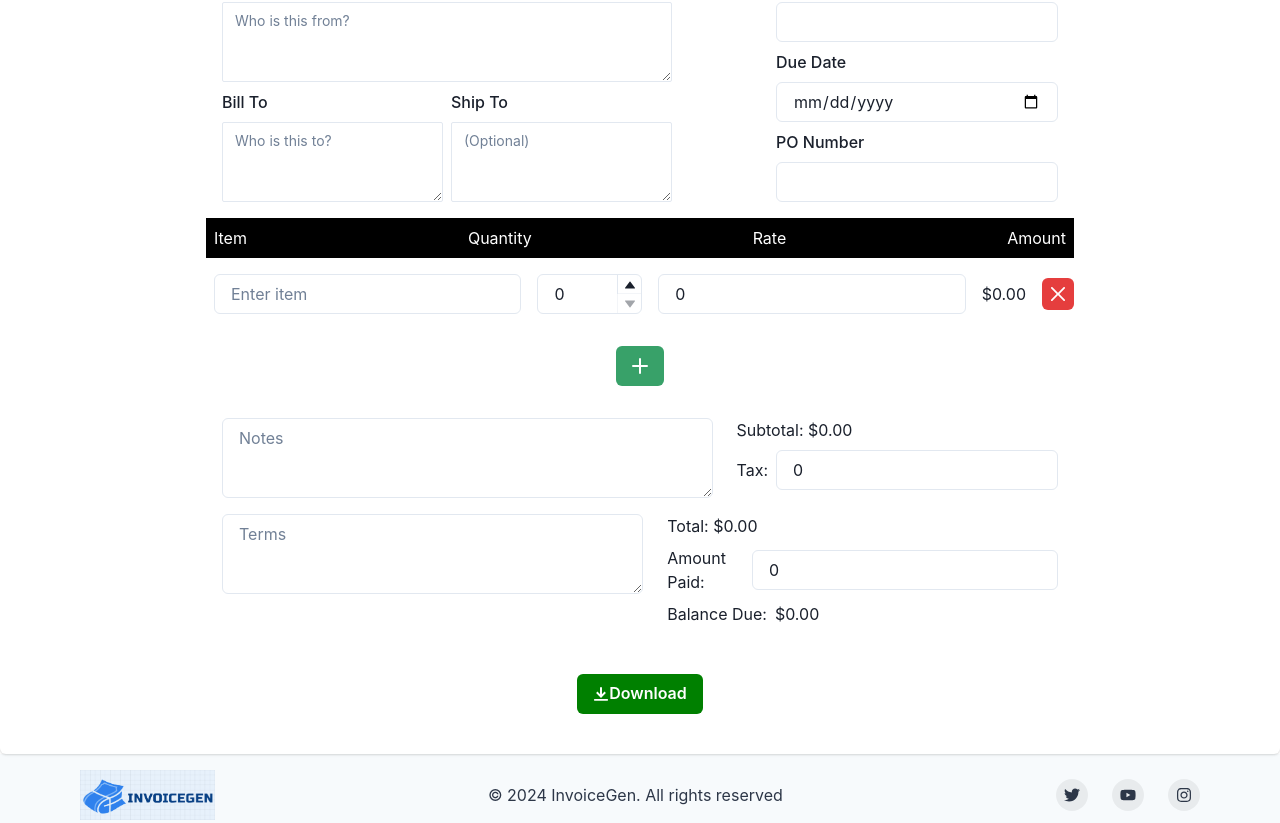
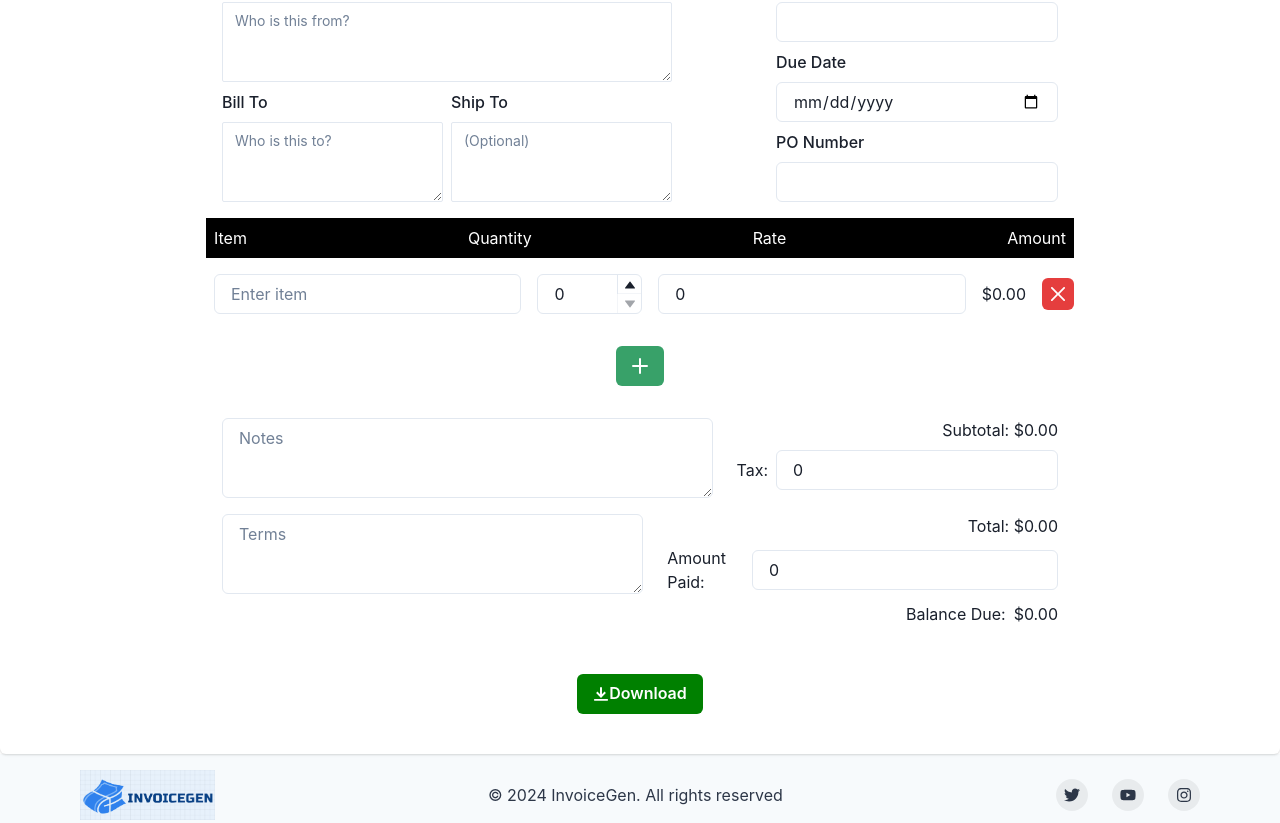
Before and after one commit to Cililocwee/invoice-gen, a React (Vite) app in the folder client/: page / in a window 1280 px wide. Shown: the part 438-1261 px from the top of the page. Built offline with nearby package versions, Linux system fonts and the light colour scheme.

Commit message:
Basic styling fix

```diff
--- a/client/src/components/InvoiceForm/SummarySection.tsx
+++ b/client/src/components/InvoiceForm/SummarySection.tsx
@@ -37,7 +37,7 @@ const SummarySection: React.FC<SummarySectionProps> = ({
             onChange={handleChange("notes")}
           />
         </VStack>
-        <VStack align="flex-start">
+        <VStack align="flex-end">
           <Text>Subtotal: ${subtotal.toFixed(2)}</Text>
           <HStack>
             <Text>Tax:</Text>
@@ -62,7 +62,7 @@ const SummarySection: React.FC<SummarySectionProps> = ({
             onChange={handleChange("terms")}
           />
         </VStack>
-        <VStack align="flex-start">
+        <VStack align="flex-end">
           <Text>Total: ${total.toFixed(2)}</Text>
           <HStack>
             <Text>Amount Paid:</Text>
```
